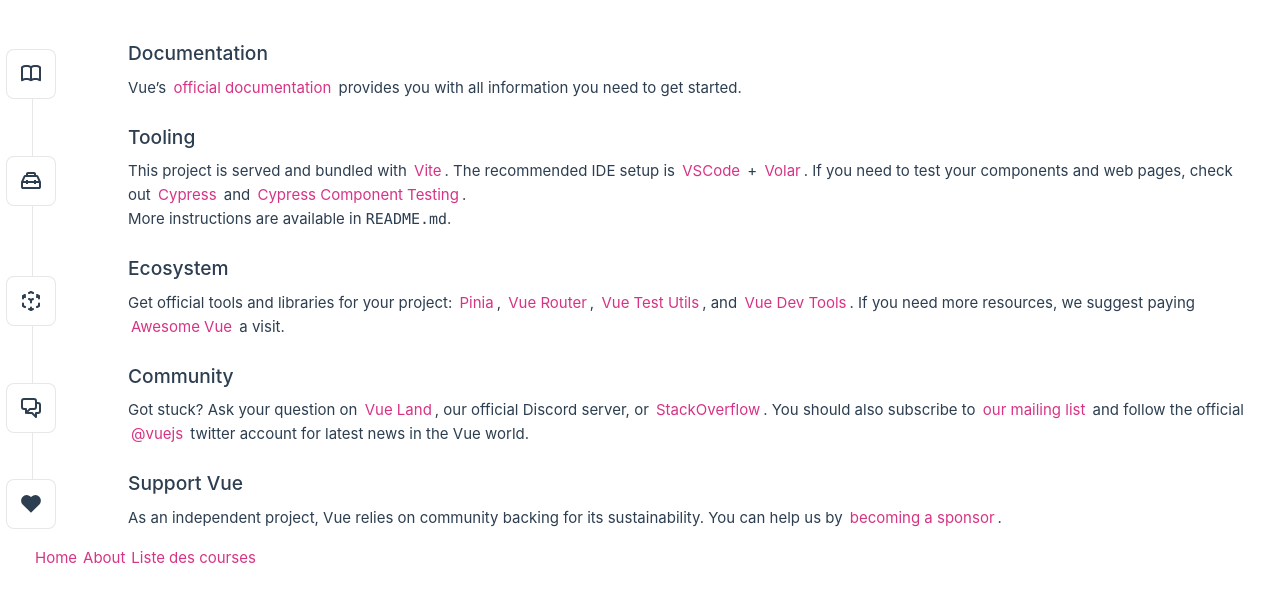
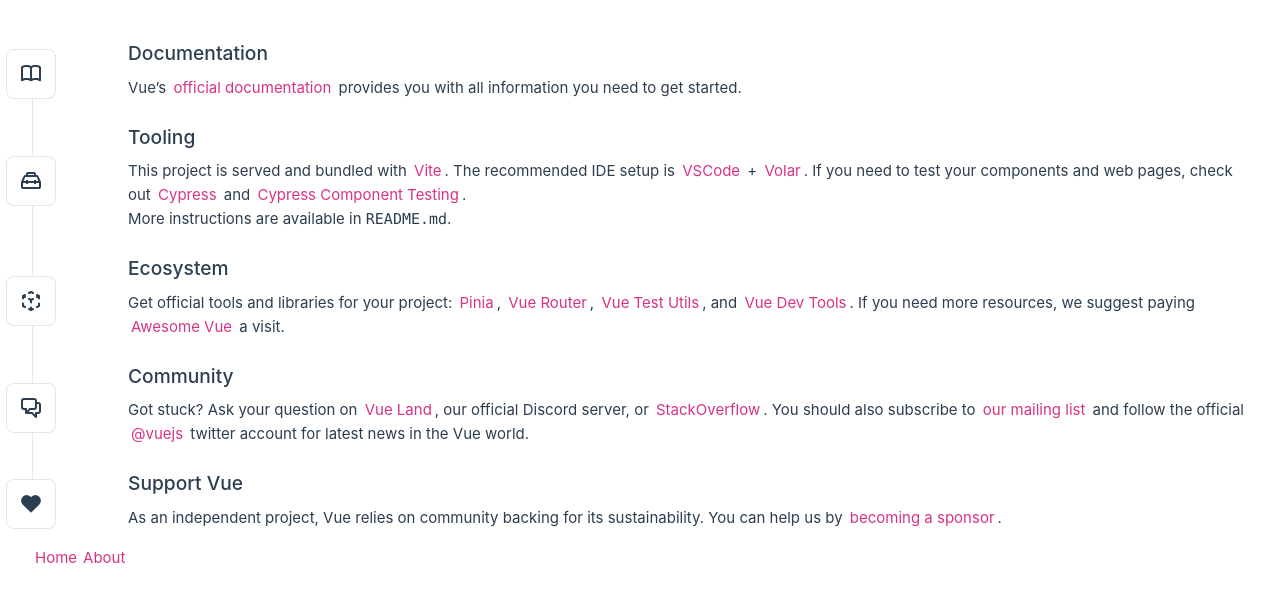
Before and after one commit to paodweb/challenge-tri, a Vue app: page / in a window 1280 px wide. Shown: the top 602 px of the page. Built offline with nearby package versions, Linux system fonts and the light colour scheme.

Commit message:
remove menu races list

```diff
--- a/src/views/HomeView.vue
+++ b/src/views/HomeView.vue
@@ -9,7 +9,6 @@
     <nav>
       <RouterLink to="/">Home</RouterLink>
       <RouterLink to="/about">About</RouterLink>
-      <RouterLink to="/races">Liste des courses</RouterLink>
     </nav>
   </main>
 </template>
```
